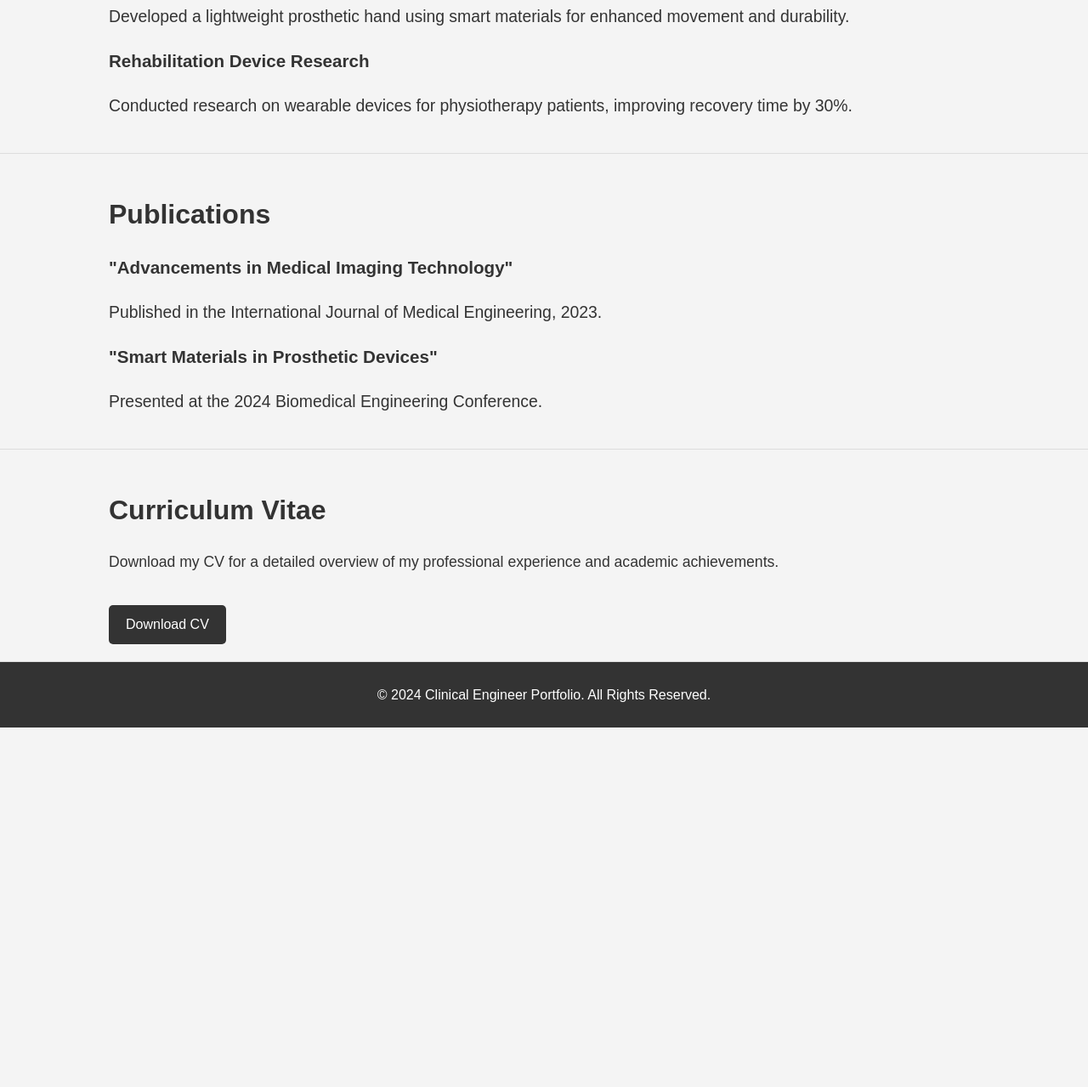
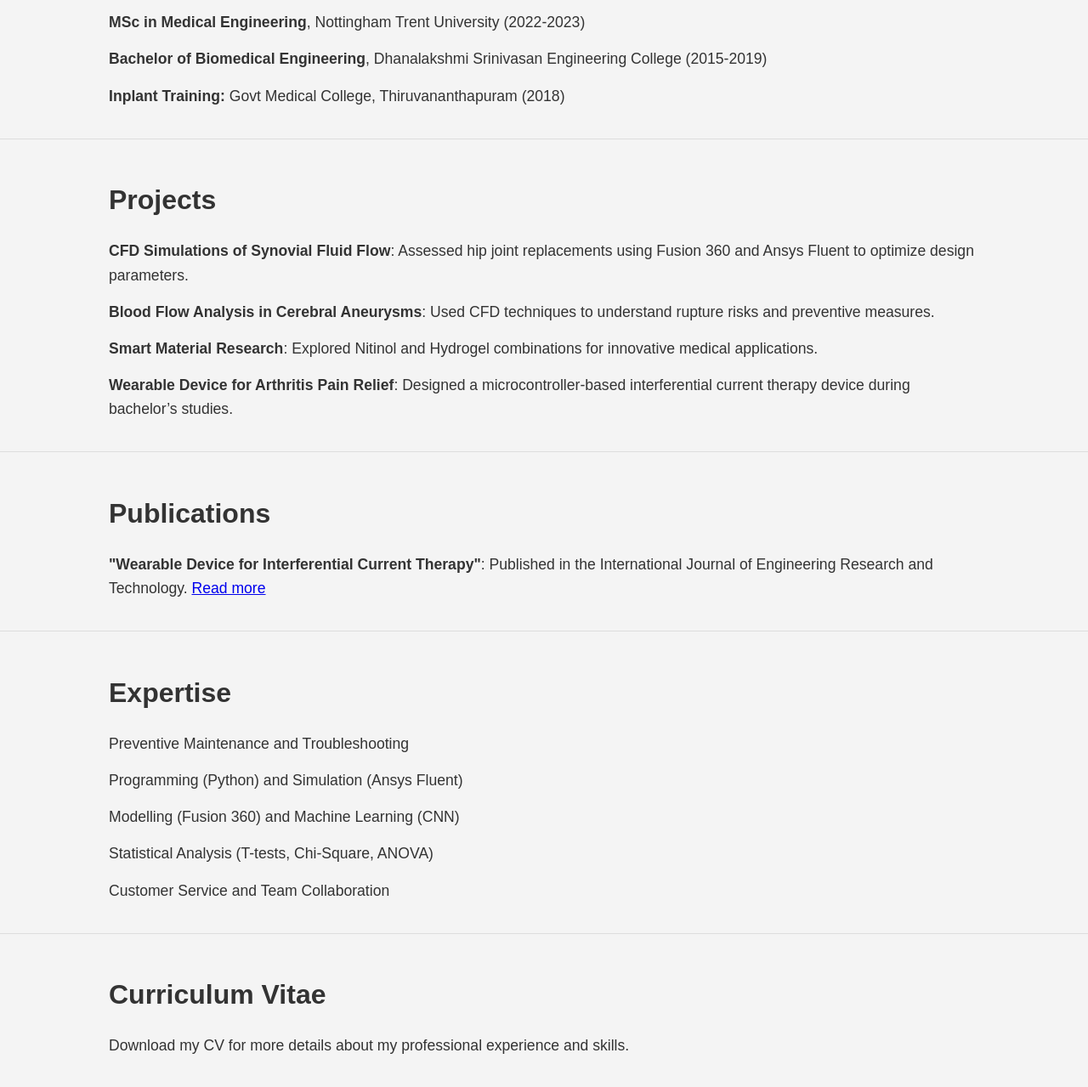
Before and after one commit to olgadeth/portfolio, a plain HTML site: page index.html in a window 1280 px wide. Shown: the part 570-1849 px from the top of the page at 85% size. Before the commit the page ends 1426 px from the top, so only its background shows below. Drawn offline with Linux system fonts and the light colour scheme.

Commit message:
Update index.html

```diff
--- a/index.html
+++ b/index.html
@@ -3,18 +3,21 @@
 <head>
     <meta charset="UTF-8">
     <meta name="viewport" content="width=device-width, initial-scale=1.0">
-    <title>Clinical Engineer Portfolio</title>
+    <title>Olga Deth - Clinical Engineer Portfolio</title>
     <link rel="stylesheet" href="style.css">
 </head>
 <body>
     <header>
         <div class="container">
-            <h1>Clinical Engineer Portfolio</h1>
+            <h1>Olga Deth</h1>
+            <h2>Medical Engineer | MSc Medical Engineering</h2>
             <nav>
                 <ul>
                     <li><a href="#about">About Me</a></li>
+                    <li><a href="#education">Education</a></li>
                     <li><a href="#projects">Projects</a></li>
                     <li><a href="#publications">Publications</a></li>
+                    <li><a href="#expertise">Expertise</a></li>
                     <li><a href="#cv">CV</a></li>
                 </ul>
             </nav>
@@ -24,7 +27,24 @@
     <section id="about">
         <div class="container">
             <h2>About Me</h2>
-            <p>Hello! I am a Clinical Engineer with an MSc in Medical Engineering. My expertise lies in biomedical equipment maintenance, research in prosthetics, and rehabilitation engineering. I am passionate about using technology to enhance healthcare outcomes and improve patient lives.</p>
+            <p>I am a versatile and accomplished Medical Engineer with nearly two years of industry experience and an MSc in Medical Engineering from Nottingham Trent University. My expertise lies in biomedical equipment maintenance, research, and innovation in healthcare technology. I aim to contribute to the forefront of medical engineering by delivering high-impact solutions.</p>
+        </div>
+    </section>
+
+    <section id="education">
+        <div class="container">
+            <h2>Education</h2>
+            <ul>
+                <li>
+                    <strong>MSc in Medical Engineering</strong>, Nottingham Trent University (2022-2023)
+                </li>
+                <li>
+                    <strong>Bachelor of Biomedical Engineering</strong>, Dhanalakshmi Srinivasan Engineering College (2015-2019)
+                </li>
+                <li>
+                    <strong>Inplant Training:</strong> Govt Medical College, Thiruvananthapuram (2018)
+                </li>
+            </ul>
         </div>
     </section>
 
@@ -33,12 +53,16 @@
             <h2>Projects</h2>
             <ul>
                 <li>
-                    <h3>Prosthetics Design with Smart Materials</h3>
-                    <p>Developed a lightweight prosthetic hand using smart materials for enhanced movement and durability.</p>
+                    <strong>CFD Simulations of Synovial Fluid Flow</strong>: Assessed hip joint replacements using Fusion 360 and Ansys Fluent to optimize design parameters.
                 </li>
                 <li>
-                    <h3>Rehabilitation Device Research</h3>
-                    <p>Conducted research on wearable devices for physiotherapy patients, improving recovery time by 30%.</p>
+                    <strong>Blood Flow Analysis in Cerebral Aneurysms</strong>: Used CFD techniques to understand rupture risks and preventive measures.
+                </li>
+                <li>
+                    <strong>Smart Material Research</strong>: Explored Nitinol and Hydrogel combinations for innovative medical applications.
+                </li>
+                <li>
+                    <strong>Wearable Device for Arthritis Pain Relief</strong>: Designed a microcontroller-based interferential current therapy device during bachelor’s studies.
                 </li>
             </ul>
         </div>
@@ -49,13 +73,21 @@
             <h2>Publications</h2>
             <ul>
                 <li>
-                    <h3>"Advancements in Medical Imaging Technology"</h3>
-                    <p>Published in the International Journal of Medical Engineering, 2023.</p>
+                    <strong>"Wearable Device for Interferential Current Therapy"</strong>: Published in the International Journal of Engineering Research and Technology. <a href="https://www.ijert.org/Wearable-Device-for-Interferential-Current-Therapy-in-Patient-with-Arthritis" target="_blank">Read more</a>
                 </li>
-                <li>
-                    <h3>"Smart Materials in Prosthetic Devices"</h3>
-                    <p>Presented at the 2024 Biomedical Engineering Conference.</p>
-                </li>
+            </ul>
+        </div>
+    </section>
+
+    <section id="expertise">
+        <div class="container">
+            <h2>Expertise</h2>
+            <ul>
+                <li>Preventive Maintenance and Troubleshooting</li>
+                <li>Programming (Python) and Simulation (Ansys Fluent)</li>
+                <li>Modelling (Fusion 360) and Machine Learning (CNN)</li>
+                <li>Statistical Analysis (T-tests, Chi-Square, ANOVA)</li>
+                <li>Customer Service and Team Collaboration</li>
             </ul>
         </div>
     </section>
@@ -63,14 +95,14 @@
     <section id="cv">
         <div class="container">
             <h2>Curriculum Vitae</h2>
-            <p>Download my CV for a detailed overview of my professional experience and academic achievements.</p>
-            <a href="cv.pdf" download class="button">Download CV</a>
+            <p>Download my CV for more details about my professional experience and skills.</p>
+            <a href="Olga_Deth_CV.pdf" download class="button">Download CV</a>
         </div>
     </section>
 
     <footer>
         <div class="container">
-            <p>&copy; 2024 Clinical Engineer Portfolio. All Rights Reserved.</p>
+            <p>&copy; 2024 Olga Deth. All Rights Reserved. | <a href="mailto:olgu374@gmail.com">olgu374@gmail.com</a></p>
         </div>
     </footer>
 </body>
```
